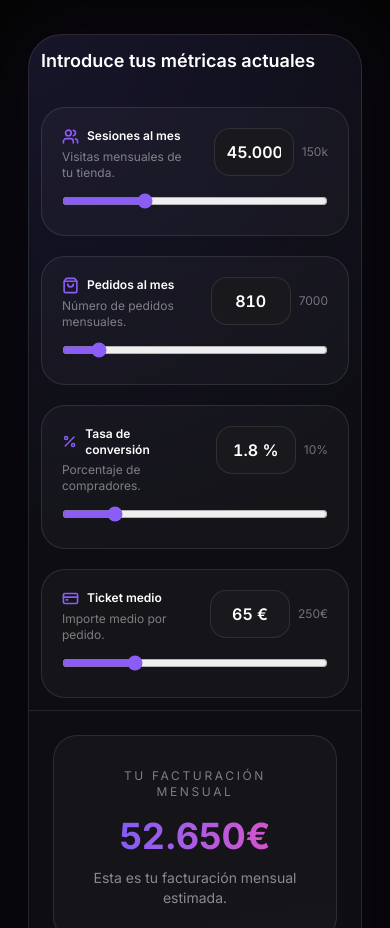
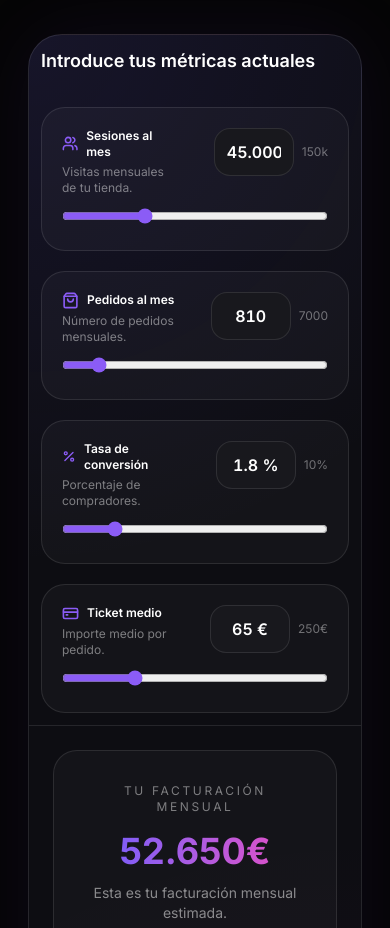
Before and after one commit to MaikelScalate/scalatelab, a Next.js app: page / in a window 390 px wide. Shown: the part 4961-5889 px from the top of the page. Built offline with nearby package versions, Linux system fonts and the light colour scheme.

Commit message:
Mejorar diseño

```diff
--- a/app/components/ui/Calculator.tsx
+++ b/app/components/ui/Calculator.tsx
@@ -188,7 +188,7 @@ lg:max-w-none
     "
             >
 
-              <div className="grid w-full grid-cols-[1fr_130px] lg:grid-cols-[1fr_170px] items-start gap-3">
+              <div className="grid w-full grid-cols-[minmax(0,1fr)_140px] lg:grid-cols-[minmax(0,1fr)_180px] items-start gap-3">
 
                 <div className="flex-1 min-w-0">
 
@@ -207,7 +207,7 @@ lg:max-w-none
 
                 </div>
 
-                <div className="flex justify-end items-center gap-2 lg:gap-5">
+                <div className="flex w-full justify-end items-center gap-2 lg:gap-5">
                   <input
                     type="text"
                     inputMode="numeric"
@@ -236,7 +236,10 @@ lg:max-w-none
 
                     }}
                     className="
-    w-[80px]
+    w-full
+max-w-[80px]
+min-w-0
+lg:max-w-[110px]
 lg:w-[110px]
 tabular-nums
     lg:w-[110px]
@@ -306,7 +309,7 @@ lg:max-w-none
   p-5 lg:p-6
   "
             >
-              <div className="grid w-full grid-cols-[1fr_130px] lg:grid-cols-[1fr_170px] items-start gap-3">
+              <div className="grid w-full grid-cols-[minmax(0,1fr)_140px] lg:grid-cols-[minmax(0,1fr)_180px] items-start gap-3">
 
                 <div className="flex-1 min-w-0">
 
@@ -325,7 +328,7 @@ lg:max-w-none
 
                 </div>
 
-                <div className="flex justify-end items-center gap-2 lg:gap-5">
+                <div className="flex w-full justify-end items-center gap-2 lg:gap-5">
 
                   <input
                     type="text"
@@ -361,7 +364,10 @@ if (newConversion > maxConversion) {
 
                     }}
                     className="
-    w-[80px]
+    w-full
+max-w-[80px]
+min-w-0
+lg:max-w-[110px]
 lg:w-[110px]
 tabular-nums
     rounded-2xl
@@ -426,7 +432,7 @@ lg:max-w-none
   p-5 lg:p-6
   "
             >
-              <div className="grid w-full grid-cols-[1fr_130px] lg:grid-cols-[1fr_170px] items-start gap-3">
+              <div className="grid w-full grid-cols-[minmax(0,1fr)_140px] lg:grid-cols-[minmax(0,1fr)_180px] items-start gap-3">
 
                 <div className="flex-1 min-w-0">
 
@@ -445,7 +451,7 @@ lg:max-w-none
 
                 </div>
 
-                <div className="flex justify-end items-center gap-2 lg:gap-5">
+                <div className="flex w-full justify-end items-center gap-2 lg:gap-5">
 
                   <input
                     type="text"
@@ -479,7 +485,10 @@ lg:max-w-none
 
                     }}
                     className="
-    w-[80px]
+    w-full
+max-w-[80px]
+min-w-0
+lg:max-w-[110px]
 lg:w-[110px]
 tabular-nums
     rounded-2xl
@@ -545,7 +554,7 @@ lg:max-w-none
   p-5 lg:p-6
   "
             >
-              <div className="grid w-full grid-cols-[1fr_130px] lg:grid-cols-[1fr_170px] items-start gap-3">
+              <div className="grid w-full grid-cols-[minmax(0,1fr)_140px] lg:grid-cols-[minmax(0,1fr)_180px] items-start gap-3">
 
                 <div className="flex-1 min-w-0">
 
@@ -564,7 +573,7 @@ lg:max-w-none
 
                 </div>
 
-                <div className="flex justify-end items-center gap-2 lg:gap-5">
+                <div className="flex w-full justify-end items-center gap-2 lg:gap-5">
 
                   <input
                     type="text"
@@ -590,7 +599,10 @@ lg:max-w-none
 
                     }}
                     className="
-    w-[80px]
+    w-full
+max-w-[80px]
+min-w-0
+lg:max-w-[110px]
 lg:w-[110px]
 tabular-nums
     rounded-2xl
```
